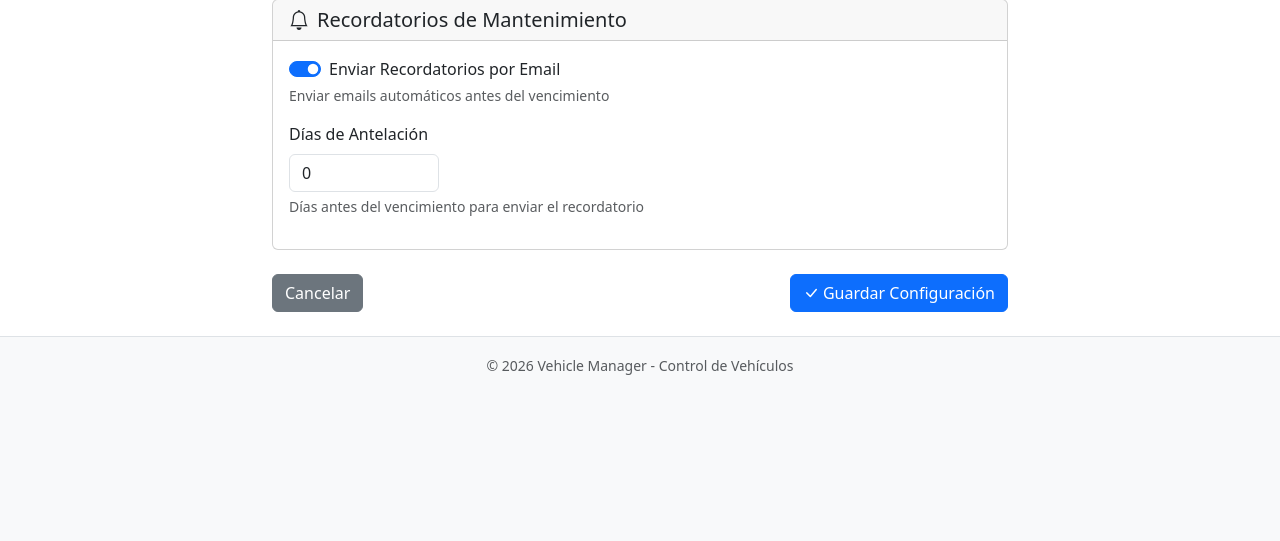
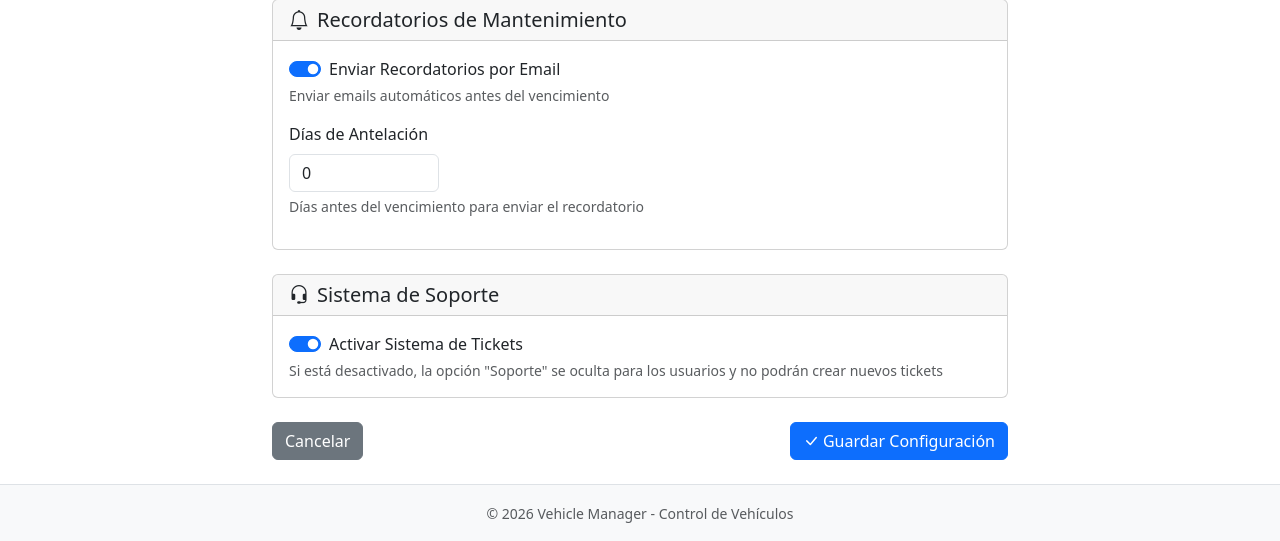
Before and after one commit to Josraso/Vehicle-manager, a PHP site: the page made by views/admin/settings/general.php in a window 1280 px wide. Shown: the part 833-1374 px from the top of the page. Before the commit the page ends 1208 px from the top, so only its background shows below. Run offline with PHP 8.4, Linux system fonts and the light colour scheme; the template is opened without the code that fills it: most values are stand-ins (such as "Sample title", 1, 10 or a date in 2020); data that the repository does not hold is empty; some libraries are stand-ins or nearby versions.

Commit message:
Add support toggle and register initial vehicle km in odometer
- Support system can now be activated/deactivated from Admin > Settings >
  Sistema de Soporte. When disabled the "Soporte" nav item disappears and
  users are redirected if they try to access tickets directly. Admin ticket
  management remains available regardless.
- When a vehicle is created with current_km > 0, an odometer_logs entry is
  now created automatically (source=manual, notes="Kilometraje inicial al
  crear el vehículo"). This closes the gap where the initial kilometers were
  stored in the vehicle but never appeared in the odometer history, making
  the first km difference invisible in stats and evolution charts.

https://claude.ai/code/session_01VH43kegAYQw779oj5QFq5u

```diff
--- a/controllers/AdminController.php
+++ b/controllers/AdminController.php
@@ -289,7 +289,8 @@ class AdminController extends Controller
             'admin_email' => $this->settingModel->get('admin_email', ''),
             'allow_registration' => $this->settingModel->get('allow_registration', true),
             'reminder_days_before' => $this->settingModel->get('reminder_days_before', 7),
-            'reminder_enabled' => $this->settingModel->get('reminder_enabled', true)
+            'reminder_enabled' => $this->settingModel->get('reminder_enabled', true),
+            'support_enabled' => $this->settingModel->get('support_enabled', true)
         ];
 
         $this->render('admin/settings/general', [
@@ -316,6 +317,7 @@ class AdminController extends Controller
         $this->settingModel->set('allow_registration', $this->post('allow_registration') ? '1' : '0', 'boolean');
         $this->settingModel->set('reminder_days_before', (int) $this->post('reminder_days_before', 7), 'integer');
         $this->settingModel->set('reminder_enabled', $this->post('reminder_enabled') ? '1' : '0', 'boolean');
+        $this->settingModel->set('support_enabled', $this->post('support_enabled') ? '1' : '0', 'boolean');
 
         $this->activityModel->log('settings_update', 'Configuración general actualizada');
 
--- a/views/admin/settings/general.php
+++ b/views/admin/settings/general.php
@@ -93,6 +93,20 @@
                 </div>
             </div>
 
+            <div class="card mb-4">
+                <div class="card-header">
+                    <h5 class="mb-0"><i class="bi bi-headset me-2"></i>Sistema de Soporte</h5>
+                </div>
+                <div class="card-body">
+                    <div class="form-check form-switch">
+                        <input class="form-check-input" type="checkbox" name="support_enabled"
+                               id="support_enabled" value="1" <?= $settings['support_enabled'] ? 'checked' : '' ?>>
+                        <label class="form-check-label" for="support_enabled">Activar Sistema de Tickets</label>
+                    </div>
+                    <div class="form-text">Si está desactivado, la opción "Soporte" se oculta para los usuarios y no podrán crear nuevos tickets</div>
+                </div>
+            </div>
+
             <div class="d-flex justify-content-between">
                 <a href="index.php?action=admin_dashboard" class="btn btn-secondary">Cancelar</a>
                 <button type="submit" class="btn btn-primary">
--- a/views/layouts/main.php
+++ b/views/layouts/main.php
@@ -105,11 +105,13 @@
                         </ul>
                     </li>
                     <?php endif; ?>
+                    <?php if ((new Setting())->get('support_enabled', true)): ?>
                     <li class="nav-item">
                         <a class="nav-link" href="index.php?action=tickets">
                             <i class="bi bi-headset me-1"></i> Soporte
                         </a>
                     </li>
+                    <?php endif; ?>
                 </ul>
 
                 <ul class="navbar-nav">
```
Also changed, not shown: controllers/TicketController.php (+10 -0 lines), controllers/VehicleController.php (+12 -0 lines).
